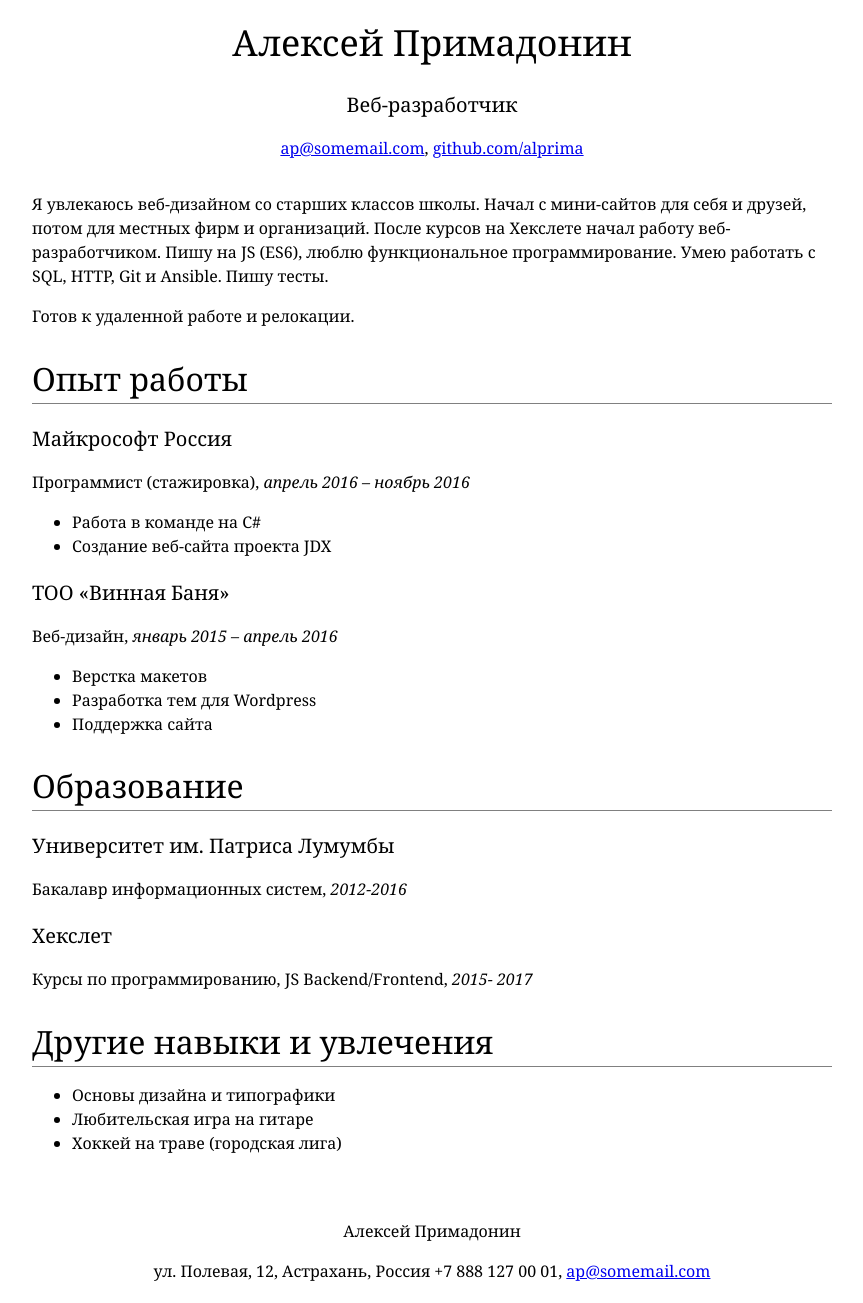
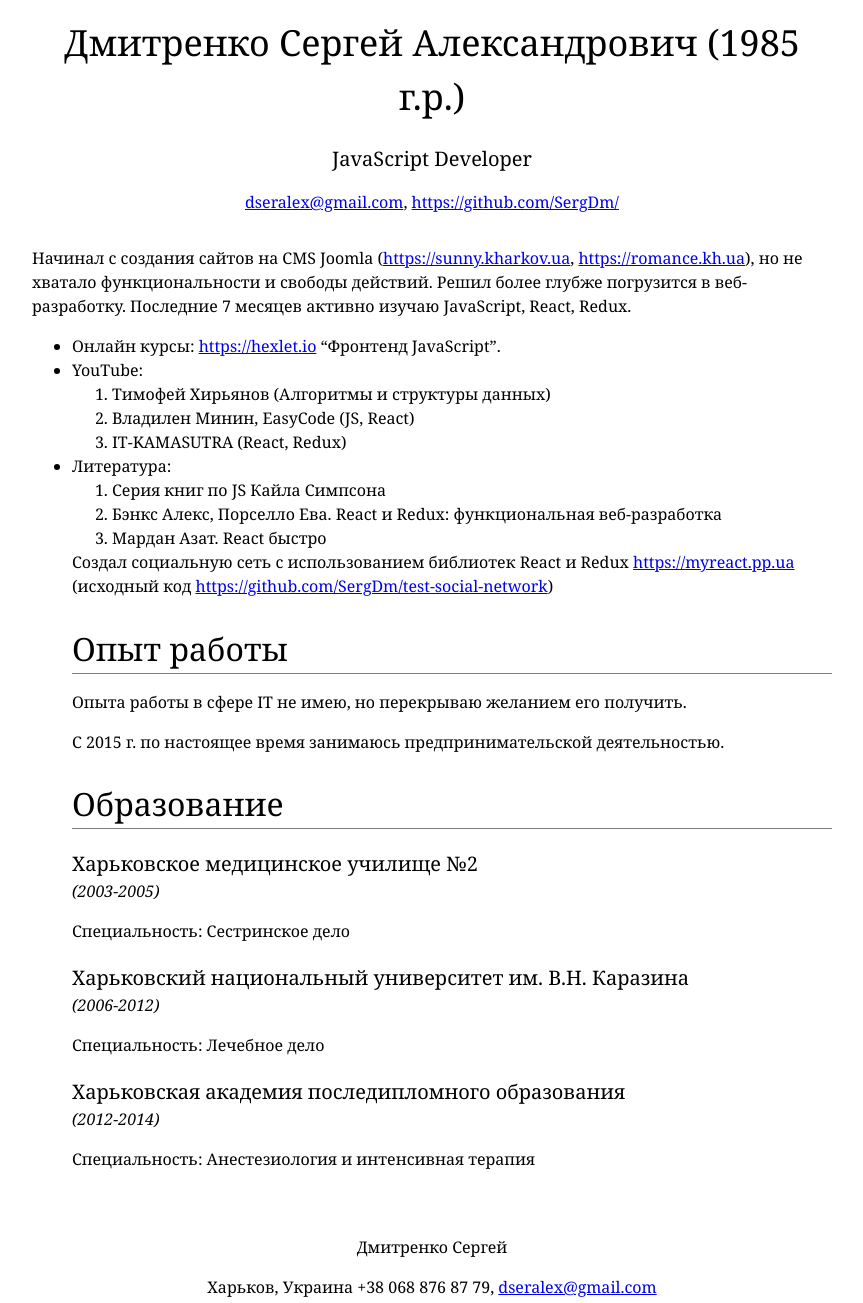
Before and after one commit to SergDm/SergDm.github.io, a plain HTML site: page index.html in a window 1280 px wide. Shown: the part 40-1343 px from the top of the page, without its empty margins (208-1071 px from the left). Drawn offline with Linux system fonts and the light colour scheme.

Commit message:
editing index.html

```diff
--- a/index.html
+++ b/index.html
@@ -1,48 +1,58 @@
 <!DOCTYPE html>
 <html lang="ru">
+
 <head>
 	<meta charset="UTF-8">
-	<title>Moe резюме</title>
+	<title>Резюме</title>
 	<link rel="stylesheet" href="style.css">
 </head>
+
 <body>
 	<div id="header">
-	<h1>Алексей Примадонин</h1>
-	<h3>Веб-разработчик</h3>
-	<p><a href="ap@somemail.com">ap@somemail.com</a>, <a href="github.com/alprima">github.com/alprima</a></p>
+		<h1>Дмитренко Сергей Александрович (1985 г.р.)</h1>
+		<h3>JavaScript Developer</h3>
+		<p><a href="dseralex@gmail.com">dseralex@gmail.com</a>, <a
+				href="https://github.com/SergDm/ ">https://github.com/SergDm/ </a></p>
 	</div>
 	<div id="main">
-	<p>Я увлекаюсь веб-дизайном со старших классов школы. Начал с мини-сайтов для себя и друзей, потом для местных фирм и организаций. После курсов на Хекслете начал работу веб-разработчиком. Пишу на JS (ES6), люблю функциональное программирование. Умею работать с SQL, HTTP, Git и Ansible. Пишу тесты.</p>
-	<p>Готов к удаленной работе и релокации.</p>
+		<p> Начинал с создания сайтов на CMS Joomla
+			(<a href = "https://sunny.kharkov.ua">https://sunny.kharkov.ua</a>,
+			<a href ="https://romance.kh.ua">https://romance.kh.ua</a>), но не хватало
+			функциональности и свободы действий. Решил более глубже погрузится в веб-разработку.
+			Последние 7 месяцев активно изучаю JavaScript, React, Redux.
+			<ul>
+			<li>Онлайн курсы: <a href="https://hexlet.io">https://hexlet.io</a> “Фронтенд JavaScript”.</li>
+			<li>YouTube:</li>
+			<ol>
+			<li>Тимофей Хирьянов (Алгоритмы и структуры данных)</li>
+			<li>Владилен Минин, EasyCode (JS, React)</li>
+			<li>IT-KAMASUTRA (React, Redux)</li>
+			</ol>
+			<li> Литература:</li>
+			<ol>
+			<li>Серия книг по JS Кайла Симпсона</li>
+			<li>Бэнкс Алекс, Порселло Ева. React и Redux: функциональная веб-разработка</li>
+			<li>Мардан Азат. React быстро</li>
+		</ol>
+			Создал социальную сеть с использованием библиотек React и Redux
+			<a href= "https://myreact.pp.ua">https://myreact.pp.ua</a>
+			(исходный код <a href="https://github.com/SergDm/test-social-network">https://github.com/SergDm/test-social-network</a>)
+		</p>
 		<h2>Опыт работы</h2>
-	<h3>Майкрософт Россия</h3>
-	<p>Программист (стажировка),<i> апрель 2016 – ноябрь 2016</i></p>
-	<ul>
- 		<li>Работа в команде на С#</li>
- 		<li>Создание веб-сайта проекта JDX</li>
-	</ul>
-	<h3>ТОО «Винная Баня»</h3>
-	<p>Веб-дизайн, <i>январь 2015 – апрель 2016</i></p>
-	<ul>
-		<li>Верстка макетов</li>
-		<li>Разработка тем для Wordpress</li>
-		<li>Поддержка сайта</li>
-		</ul>
+		<p>Опыта работы в сфере IT не имею, но перекрываю желанием его получить.</p>
+		<p>С 2015 г. по настоящее время занимаюсь предпринимательской деятельностью.</p>
 		<h2>Образование</h2>
-	<h3>Университет им. Патриса Лумумбы</h3>
-	<p>Бакалавр информационных систем, <i>2012-2016</i></p>
-	<h3>Хекслет</h3>
-	<p>Курсы по программированию, JS Backend/Frontend, <i>2015- 2017</i></p>
-	<h2>Другие навыки и увлечения</h2>
-	<ul>
-		<li>Основы дизайна и типографики</li>
-		<li>Любительская игра на гитаре</li>
-		<li>Хоккей на траве (городская лига)</li>
-	</ul>
+		<h3>Харьковское медицинское училище №2</h3><i>(2003-2005)</i>
+		<p>Специальность: Сестринское дело</p>
+		<h3>Харьковский национальный университет им. В.Н. Каразина </h3><i>(2006-2012)</i>
+		<p>Специальность: Лечебное дело</p>
+		<h3>Харьковская академия последипломного образования</h3><i>(2012-2014)</i>
+		<p>Специальность: Анестезиология и интенсивная терапия</p>
 	</div>
 	<div id="footer">
-	<p>Алексей Примадонин</p>
-	<p>ул. Полевая, 12, Астрахань, Россия +7 888 127 00 01, <a href="ap@somemail.com">ap@somemail.com</a></p>
+		<p>Дмитренко Сергей</p>
+		<p>Харьков, Украина +38 068 876 87 79, <a href="dseralex@gmail.com">dseralex@gmail.com</a></p>
 	</div>
 </body>
+
 </html>
```
Lines whose indentation alone changed are shown as unchanged.
